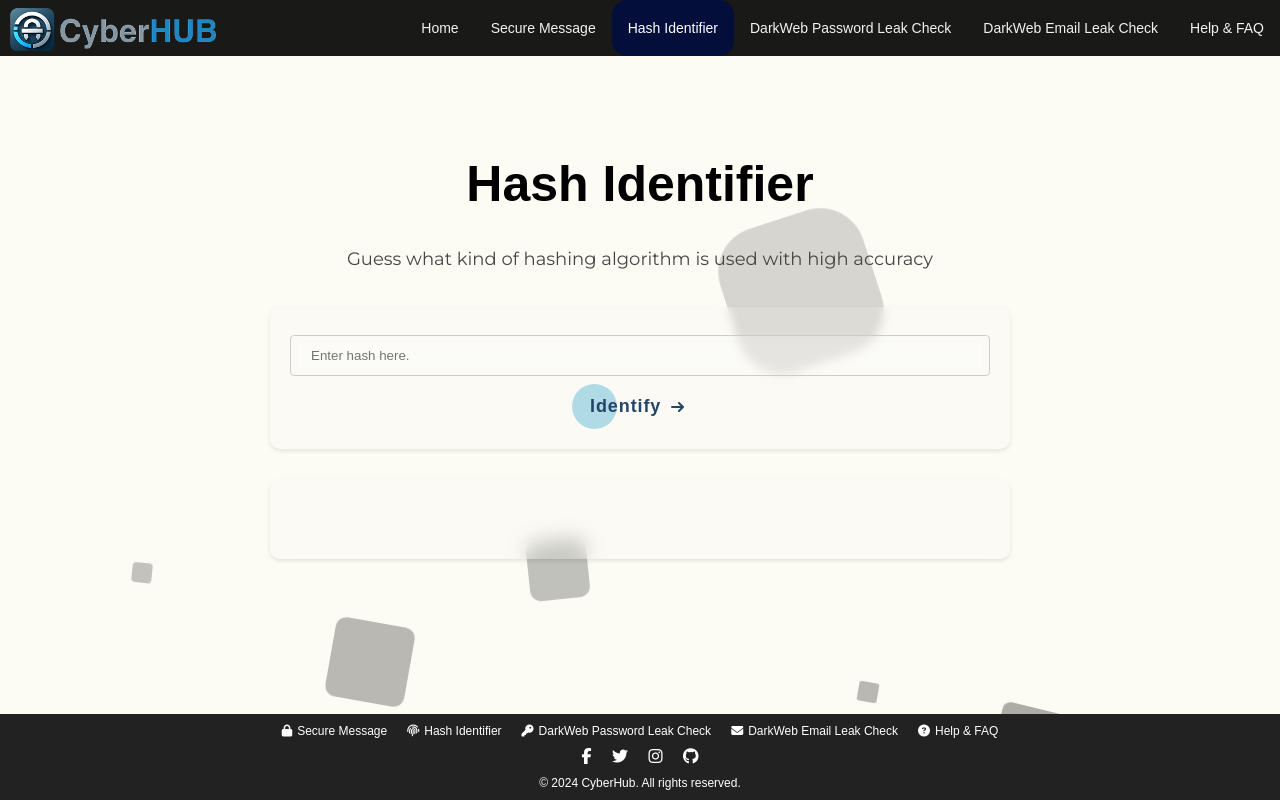
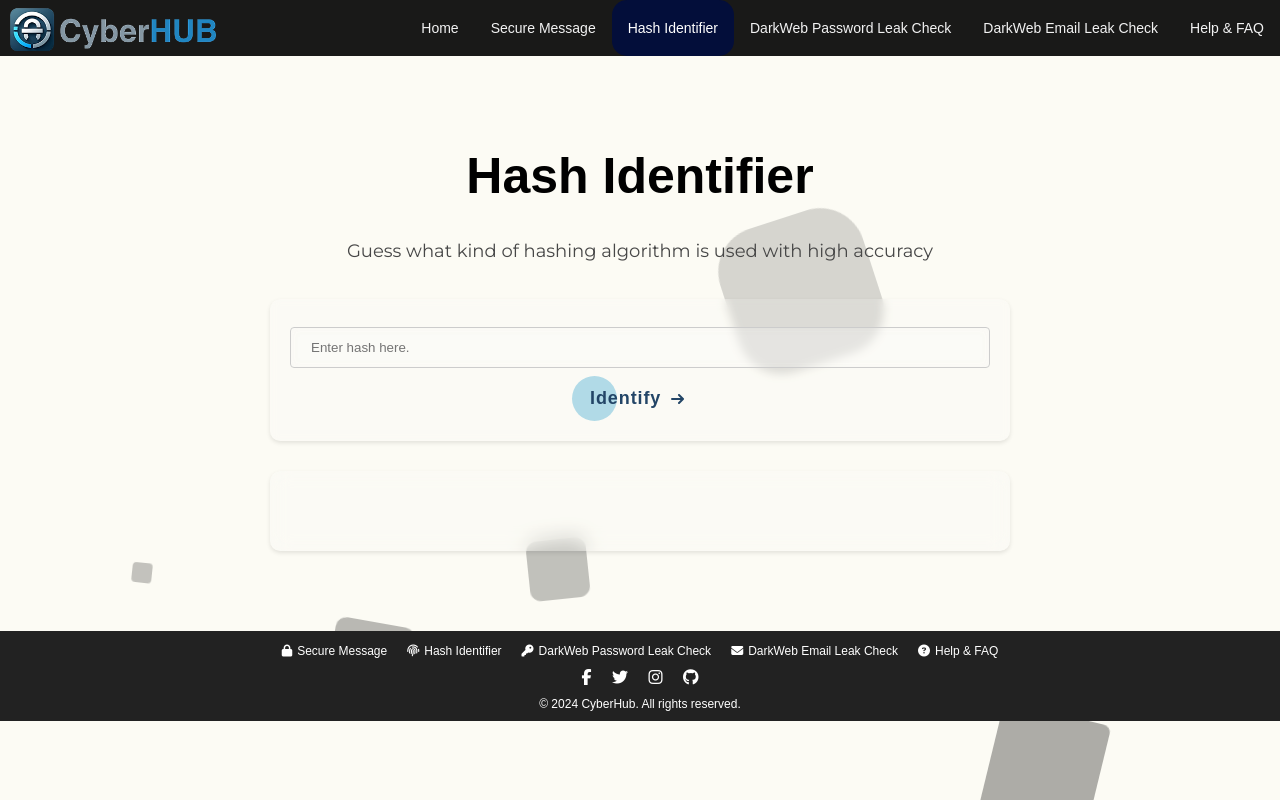
Before and after one commit to spaulll/CyberHUB, a Flask app: page /hashid in a window 1280 px wide. Run offline with Flask 3, Linux system fonts and the light colour scheme; some libraries are stand-ins or nearby versions; some web fonts are replaced.

Commit message:
fix: alignment of footer

```diff
--- a/static/css/navigation.css
+++ b/static/css/navigation.css
@@ -27,7 +27,8 @@
 }
 body{
     overflow-x: hidden;
-    padding: 0%;
+    margin: 0;
+    padding: 0;
 }
 
 #progress {
--- a/templates/emailleak.html
+++ b/templates/emailleak.html
@@ -3,7 +3,7 @@
 <style>
     .heading {
         max-width: 700px;
-        margin: 135px auto 0 auto;
+        margin: 103px auto 0 auto;
         padding: 20px;
         text-align: center;
         font-family: "Radio Canada Big", sans-serif;
--- a/templates/footer.html
+++ b/templates/footer.html
@@ -2,11 +2,17 @@
 {% endblock %}
     <style>
         /* Footer styles */
+        .footer-content {
+            display: flex;
+            flex-wrap: wrap;
+            justify-content: center; /* Center items */
+            align-items: center;
+        }
         .footer-content footer {
-            position: fixed;
-            left: 0;
-            bottom: 0;
-            width: 100%;
+            position: relative;
+            bottom: -80px;
+            width: 100vw;
+            margin: 0 0;
             background-color: #222; /* Dark background color */
             color: #fff; /* White text color */
             padding: 10px 0; /* Reduced padding for a smaller footer */
@@ -14,16 +20,6 @@
             font-family: 'Arial', sans-serif; /* Font style */
             z-index: 9999; /* Ensure the footer stays on top of other content */
         }
-
-        .footer-content {
-            max-width: 1200px;
-            margin: 0 auto;
-            display: flex;
-            flex-wrap: wrap;
-            justify-content: center; /* Center items */
-            align-items: center;
-        }
-
         .footer-content p {
             margin: 0;
             font-size: 12px; /* Reduced font size */
@@ -85,7 +81,7 @@
     </style>
     <div class="footer-content">
         <footer>
-            <div class="footer-content">
+            <div class="footer_menuitems">
                 <a href="{{ url_for('securemessage') }}" class="footer_menuitems" id="footer_securemessage"><i class="fas fa-lock"></i>Secure Message</a>
                 <a href="{{ url_for('hashid') }}" class="footer_menuitems" id="footer_hashid"><i class="fas fa-fingerprint"></i>Hash Identifier</a>
                 <a href="{{ url_for('passwordleak') }}" class="footer_menuitems" id="footer_passwordleak"><i class="fas fa-key"></i>DarkWeb Password Leak Check</a>
--- a/templates/hashid.html
+++ b/templates/hashid.html
@@ -3,7 +3,7 @@
 <style>
     .heading {
         max-width: 700px;
-        margin: 135px auto 0 auto;
+        margin: 127px auto 0 auto;
         padding: 20px;
         text-align: center;
         font-family: "Radio Canada Big", sans-serif;
--- a/templates/index.html
+++ b/templates/index.html
@@ -3,7 +3,7 @@
 <style>
 .home{
     height: max-content;
-    padding: 80px 150px;
+    padding: 80px 150px 20px 80px;
 }
 .home h1 {
     color: var(--heading);
--- a/templates/passwordleak.html
+++ b/templates/passwordleak.html
@@ -81,7 +81,7 @@
     .json-Data {
         max-width: 700px;
         margin: 30px auto 0 auto;
-        padding: 20px;
+        padding: 20px 20px 0px 20px;
         background-color: var(--outputBg);
         backdrop-filter: blur(10px);
         border-radius: 10px;
--- a/templates/securemessage.html
+++ b/templates/securemessage.html
@@ -2,7 +2,7 @@
 <style>
   .container {
     max-width: 700px;
-    margin: 100px auto 0 auto;
+    margin: 87px auto 0 auto;
     padding: 20px;
     text-align: center;
   }
@@ -43,7 +43,7 @@
 
   .json-data {
     margin-top: 30px;
-    padding: 20px;
+    padding: 20px 20px -10px 20px;
     background-color: var(--outputBg);
     backdrop-filter: blur(10px);
     border-radius: 10px;
```
